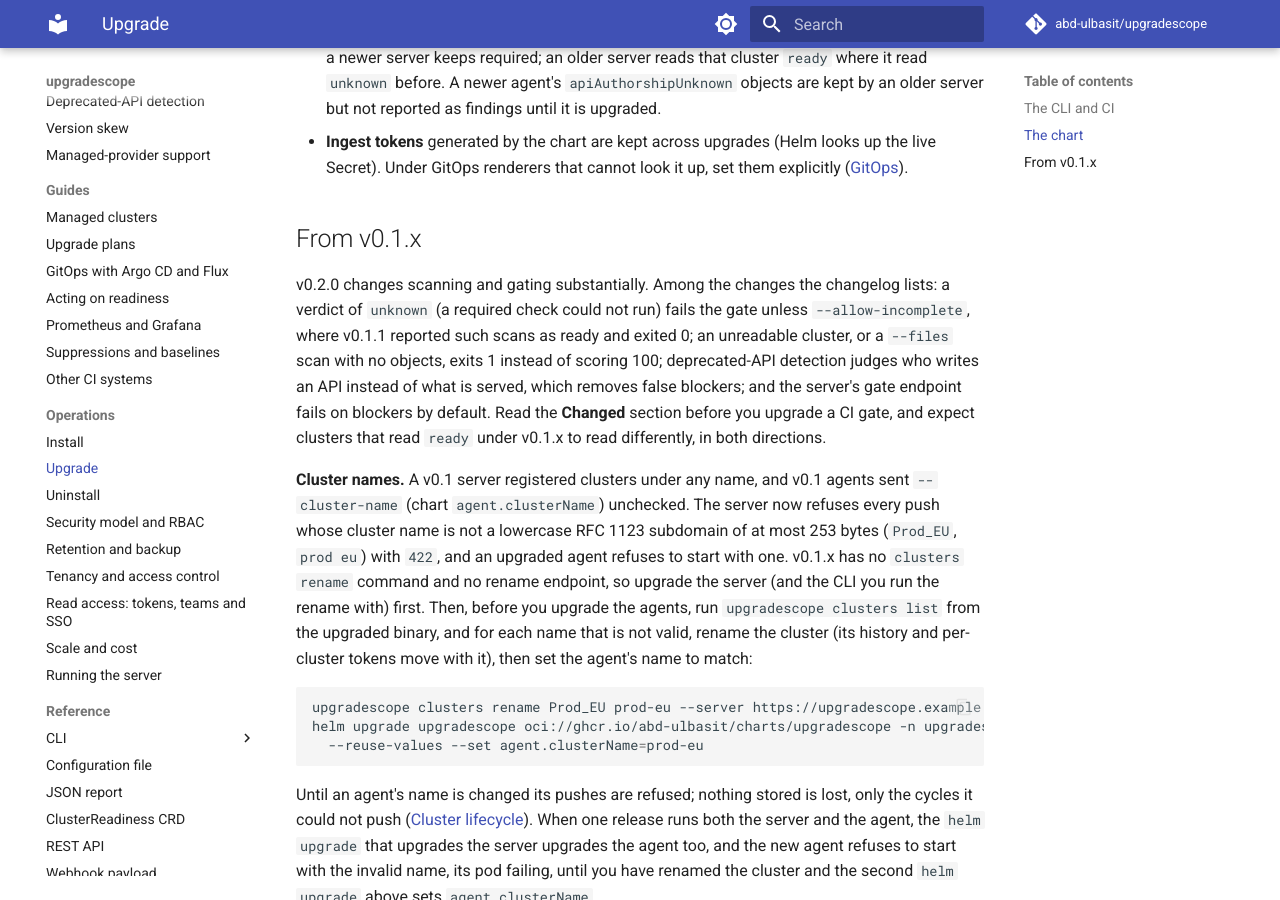
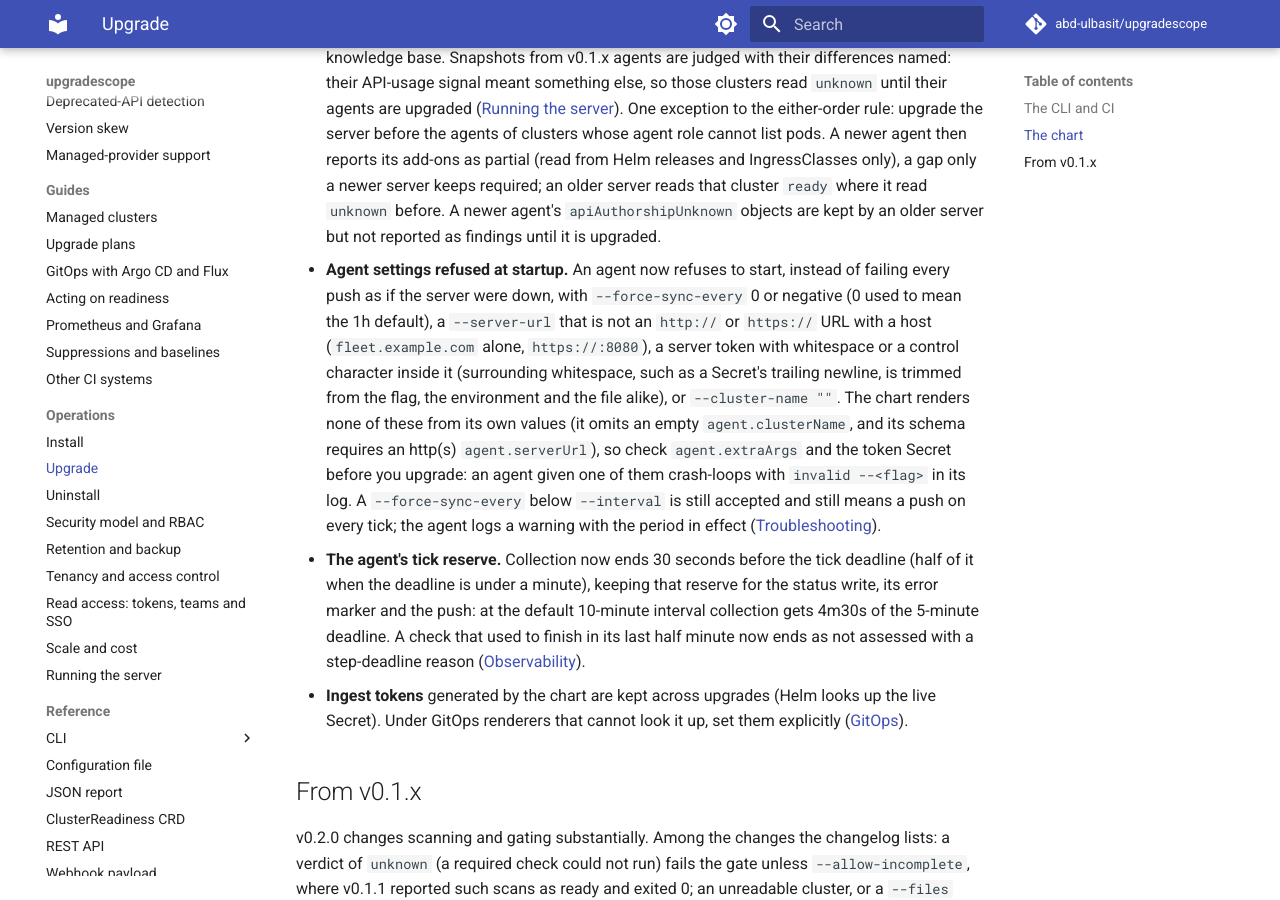
Before and after one commit to abd-ulbasit/upgradescope, an MkDocs documentation site: the page built from docs/operations/upgrade.md, in a window 1280 px wide and 900 px high, scrolled down 1507 px. Built offline with MkDocs 1.6.1 and Material for MkDocs 9.7.7, drawn with Linux system fonts in a browser that asks for light colours; comment, search, counter and statistics services are not loaded; some of the changed text lies outside the part shown.

Commit message:
docs(upgrade): the CRD check retried every tick, settings refused at startup, the tick reserve
The upgrade guide said the agent upgrades the CRD at startup only, and
did not warn that an agent given --force-sync-every=0 (once 1h), a
scheme-less --server-url, a token with inner whitespace or
--cluster-name "" through agent.extraArgs now crash-loops. The chart's
manageCRD value and the --manage-crd help mention the retry too.

Refs #238

Co-Authored-By: Claude Fable 5 <noreply@anthropic.com>

```diff
--- a/docs/operations/upgrade.md
+++ b/docs/operations/upgrade.md
@@ -30,7 +30,14 @@ helm upgrade upgradescope oci://ghcr.io/abd-ulbasit/charts/upgradescope \
 - **The CRD.** Helm installs `crds/` on first install only and never
   upgrades it. The agent brings the `ClusterReadiness` CRD up to its own
   schema at startup by server-side apply (`agent.manageCRD=true`, the
-  default). With `agent.manageCRD=false`, apply the new
+  default). A startup check that fails, or runs out its 30 seconds (a
+  transient apiserver fault, a role that may not patch the CRD), no longer
+  waits for a pod restart: every tick tries again until one succeeds, and
+  meanwhile each tick line carries `crdError` and the object's
+  `status.notAssessed` leads with a note, as an older schema prunes the
+  status fields it lacks. A CRD that is not installed at all still stops
+  the agent at startup
+  ([Troubleshooting](../troubleshooting.md#the-agent)). With `agent.manageCRD=false`, apply the new
   `deploy/chart/crds/` yourself before the agent starts, or the agent may
   write status fields the old schema prunes.
 - **The server's database** migrates forward automatically at startup
@@ -72,6 +79,28 @@ helm upgrade upgradescope oci://ghcr.io/abd-ulbasit/charts/upgradescope \
   server reads that cluster `ready` where it read `unknown` before. A
   newer agent's `apiAuthorshipUnknown` objects are kept by an older server
   but not reported as findings until it is upgraded.
+- **Agent settings refused at startup.** An agent now refuses to start,
+  instead of failing every push as if the server were down, with
+  `--force-sync-every` 0 or negative (0 used to mean the 1h default), a
+  `--server-url` that is not an `http://` or `https://` URL with a host
+  (`fleet.example.com` alone, `https://:8080`), a server token with
+  whitespace or a control character inside it (surrounding whitespace, such
+  as a Secret's trailing newline, is trimmed from the flag, the environment
+  and the file alike), or `--cluster-name ""`. The chart renders none of
+  these from its own values (it omits an empty `agent.clusterName`, and its
+  schema requires an http(s) `agent.serverUrl`), so check
+  `agent.extraArgs` and the token Secret before you upgrade: an agent
+  given one of them crash-loops with `invalid --<flag>` in its log. A
+  `--force-sync-every` below `--interval` is still accepted and still
+  means a push on every tick; the agent logs a warning with the period in
+  effect ([Troubleshooting](../troubleshooting.md#the-agent)).
+- **The agent's tick reserve.** Collection now ends 30 seconds before the
+  tick deadline (half of it when the deadline is under a minute), keeping
+  that reserve for the status write, its error marker and the push: at
+  the default 10-minute interval collection gets 4m30s of the 5-minute
+  deadline. A check that used to finish in its last half minute now ends
+  as not assessed with a step-deadline reason
+  ([Observability](../observability.md)).
 - **Ingest tokens** generated by the chart are kept across upgrades (Helm
   looks up the live Secret). Under GitOps renderers that cannot look it up,
   set them explicitly ([GitOps](../guides/gitops-argo-flux.md)).
```
Also changed, not shown: deploy/chart/README.md (+1 -1 lines), docs/reference/cli/upgradescope_agent.md (+1 -1 lines), docs/reference/helm-values.md (+1 -1 lines), 2 other files.
